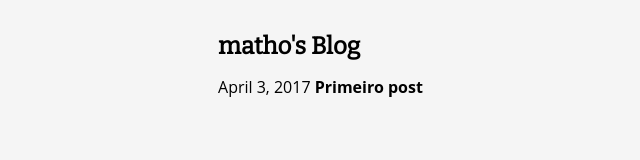
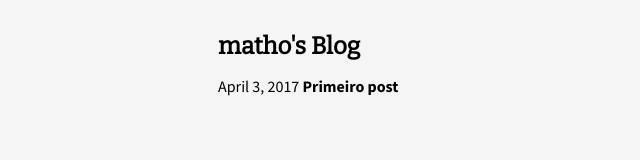
Before and after one commit to mathocosta/mathocosta.github.io, a website: page blog.html in a window 1280 px wide. Shown: the full height of the page, 22-662 px from the left. Drawn offline with nearby package versions, Linux system fonts and the light colour scheme.

Commit message:
changing default text font

```diff
--- a/src/sass/main.sass
+++ b/src/sass/main.sass
@@ -1,4 +1,5 @@
 @import url('https://fonts.googleapis.com/css?family=Bitter')
+@import url('https://fonts.googleapis.com/css?family=Source+Sans+Pro:400,400i,700&subset=latin-ext')
 
 body
   background: #f5f5f5
@@ -6,7 +7,7 @@ body
 .main
   max-width: 50rem
   margin: 1rem auto
-  font-family: Open Sans, Arial, sans-serif
+  font-family: Source Sans Pro, sans-serif
   word-wrap: break-word
 
   h1, h2, h3, h4, h5, h6
--- a/style.css
+++ b/style.css
@@ -1 +1 @@
-@import url("https://fonts.googleapis.com/css?family=Bitter");body{background:#f5f5f5}.main{max-width:50rem;margin:1rem auto;font-family:Open Sans, Arial, sans-serif;word-wrap:break-word}.main h1,.main h2,.main h3,.main h4,.main h5,.main h6{font-family:Bitter, serif}.main .header{padding:1rem 0}.main .header h2,.main .header h3,.main .header h4,.main .header p{margin:0;padding:0}.main .header h2 .username,.main .header h3 .username,.main .header h4 .username,.main .header p .username{font-style:normal}.main .links h6{display:inline;padding:0;margin:0 .5em}.main a{color:inherit;text-decoration:none}.main a:hover{text-decoration:underline}.social-links{margin-top:1.5rem;padding:.5em}.social-links a{padding:.5em .7em;color:black}.center{text-align:center}.content{color:rgba(0,0,0,0.8)}
+@import url("https://fonts.googleapis.com/css?family=Bitter");@import url("https://fonts.googleapis.com/css?family=Source+Sans+Pro:400,400i,700&subset=latin-ext");body{background:#f5f5f5}.main{max-width:50rem;margin:1rem auto;font-family:Source Sans Pro, sans-serif;word-wrap:break-word}.main h1,.main h2,.main h3,.main h4,.main h5,.main h6{font-family:Bitter, serif}.main .header{padding:1rem 0}.main .header h2,.main .header h3,.main .header h4,.main .header p{margin:0;padding:0}.main .header h2 .username,.main .header h3 .username,.main .header h4 .username,.main .header p .username{font-style:normal}.main .links h6{display:inline;padding:0;margin:0 .5em}.main a{color:inherit;text-decoration:none}.main a:hover{text-decoration:underline}.social-links{margin-top:1.5rem;padding:.5em}.social-links a{padding:.5em .7em;color:black}.center{text-align:center}.content{color:rgba(0,0,0,0.8)}
```
